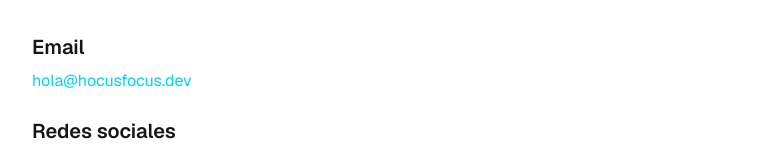
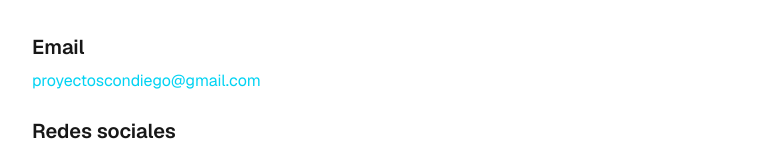
Before and after one commit to proyectos-con-diego/Hocus-focus, a Next.js app in the folder src/: page /contacto in a window 1280 px wide. Shown: the part 167-324 px from the top of the page, without its empty margins (248-1031 px from the left). Built offline with nearby package versions, Linux system fonts and the light colour scheme.

Commit message:
Actualizar email de contacto a proyectoscondiego@gmail.com en todas las páginas legales

```diff
--- a/src/app/contacto/page.tsx
+++ b/src/app/contacto/page.tsx
@@ -22,9 +22,9 @@ export default function ContactoPage() {
           <p>
             <a
               className="text-cyan-400 hover:underline"
-              href="mailto:hola@hocusfocus.dev"
+              href="mailto:proyectoscondiego@gmail.com"
             >
-              hola@hocusfocus.dev
+              proyectoscondiego@gmail.com
             </a>
           </p>
         </div>
--- a/src/app/politica-de-cookies/page.tsx
+++ b/src/app/politica-de-cookies/page.tsx
@@ -39,7 +39,7 @@ export default function PoliticaCookiesPage() {
         <h2 className="text-xl font-semibold">Contacto</h2>
         <p>
           Si tienes preguntas sobre esta política, contáctanos en{' '}
-          <a className="text-cyan-400 hover:underline" href="mailto:hola@hocusfocus.dev">hola@hocusfocus.dev</a>.
+          <a className="text-cyan-400 hover:underline" href="mailto:proyectoscondiego@gmail.com">proyectoscondiego@gmail.com</a>.
         </p>
       </section>
     </main>
--- a/src/app/politica-de-privacidad/page.tsx
+++ b/src/app/politica-de-privacidad/page.tsx
@@ -56,7 +56,7 @@ export default function PoliticaPrivacidadPage() {
         <p>
           Para ejercer tus derechos, escríbenos a
           {' '}
-          <a className="text-cyan-400 hover:underline" href="mailto:hola@hocusfocus.dev">hola@hocusfocus.dev</a>.
+          <a className="text-cyan-400 hover:underline" href="mailto:proyectoscondiego@gmail.com">proyectoscondiego@gmail.com</a>.
         </p>
 
         <h2 className="text-xl font-semibold">Terceros</h2>
--- a/src/app/terminos-y-condiciones/page.tsx
+++ b/src/app/terminos-y-condiciones/page.tsx
@@ -45,7 +45,7 @@ export default function TerminosCondicionesPage() {
         <h2 className="text-xl font-semibold">Contacto</h2>
         <p>
           Para consultas sobre estos términos, escríbenos a{' '}
-          <a className="text-cyan-400 hover:underline" href="mailto:hola@hocusfocus.dev">hola@hocusfocus.dev</a>.
+          <a className="text-cyan-400 hover:underline" href="mailto:proyectoscondiego@gmail.com">proyectoscondiego@gmail.com</a>.
         </p>
       </section>
     </main>
```
